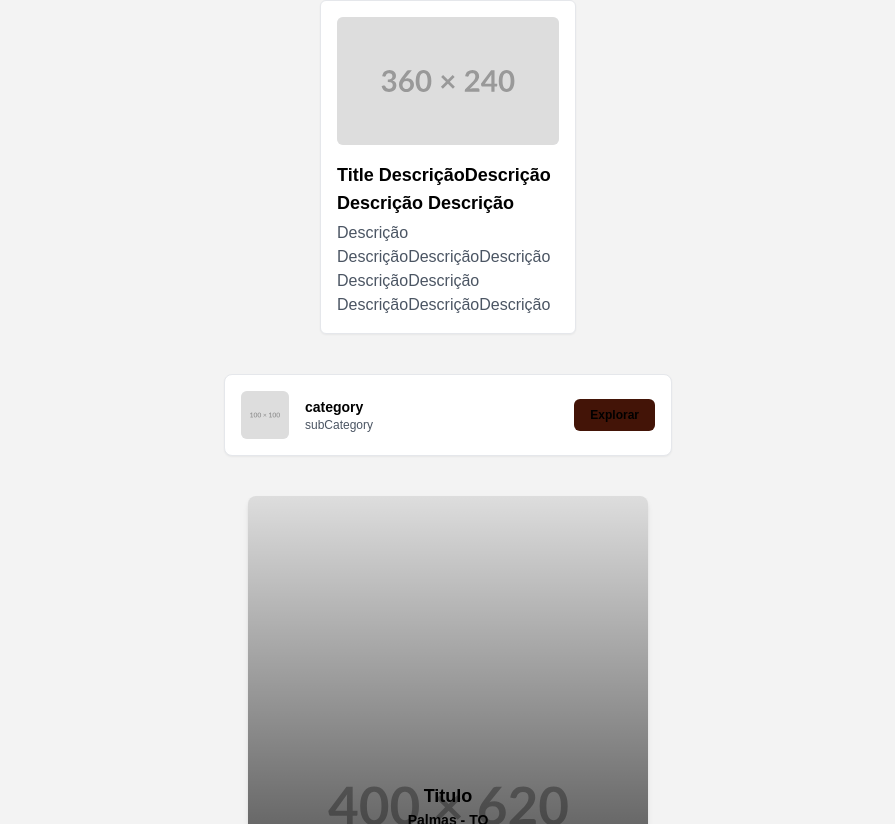
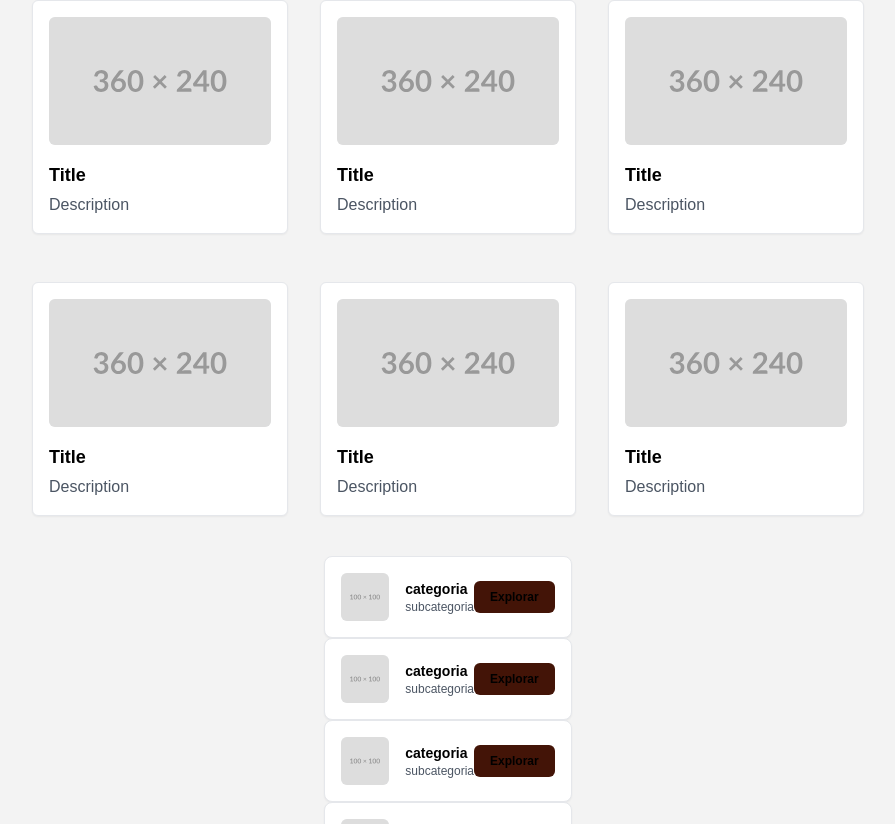
Before and after one commit to Albericoeduardo/Crong-frontend, a Next.js app: page / in a window 1280 px wide. Shown: the part 456-1280 px from the top of the page, without its empty margins (192-1087 px from the left). Built offline with nearby package versions, Linux system fonts and the light colour scheme.

Commit message:
feat: replace individual card components with sections for statistics, recents, and categories

```diff
--- a/src/app/page.tsx
+++ b/src/app/page.tsx
@@ -1,31 +1,13 @@
-import CategoryCard from "./components/CategoryCard";
-import OngCard from "./components/OngCard";
-import RecentCard from "./components/RecentsCard";
-import StatisticCard from "./components/StatisticCard";
+import CategorySection from "./layout/CategorySection";
+import RecentsSection from "./layout/RecentsSection";
+import StatisticSection from "./layout/StatisticSection";
 
 export default function Home() {
   return (
     <div className="flex justify-center flex-col items-center gap-10 py-20">
-      <StatisticCard
-        imageSrc="/140x140.svg"
-        title="76 ONGs"
-        description="São 76 ONGs por todo o Brasil cadastradas na nossa plataforma"
-      />
-      <RecentCard
-        imageSrc="/360x240.svg"
-        title="Title DescriçãoDescrição Descrição Descrição"
-        description="Descrição DescriçãoDescriçãoDescrição DescriçãoDescrição DescriçãoDescriçãoDescrição"
-      />
-      <CategoryCard
-        imageSrc="/100x100.svg"
-        category="category"
-        subCategory="subCategory"
-      />
-      <OngCard
-        backgroundImage="/400x620.svg"
-        title="Titulo"
-        location="Palmas - TO"
-      />
+      <StatisticSection />
+      <RecentsSection />
+      <CategorySection />
     </div>
   );
 }
```
